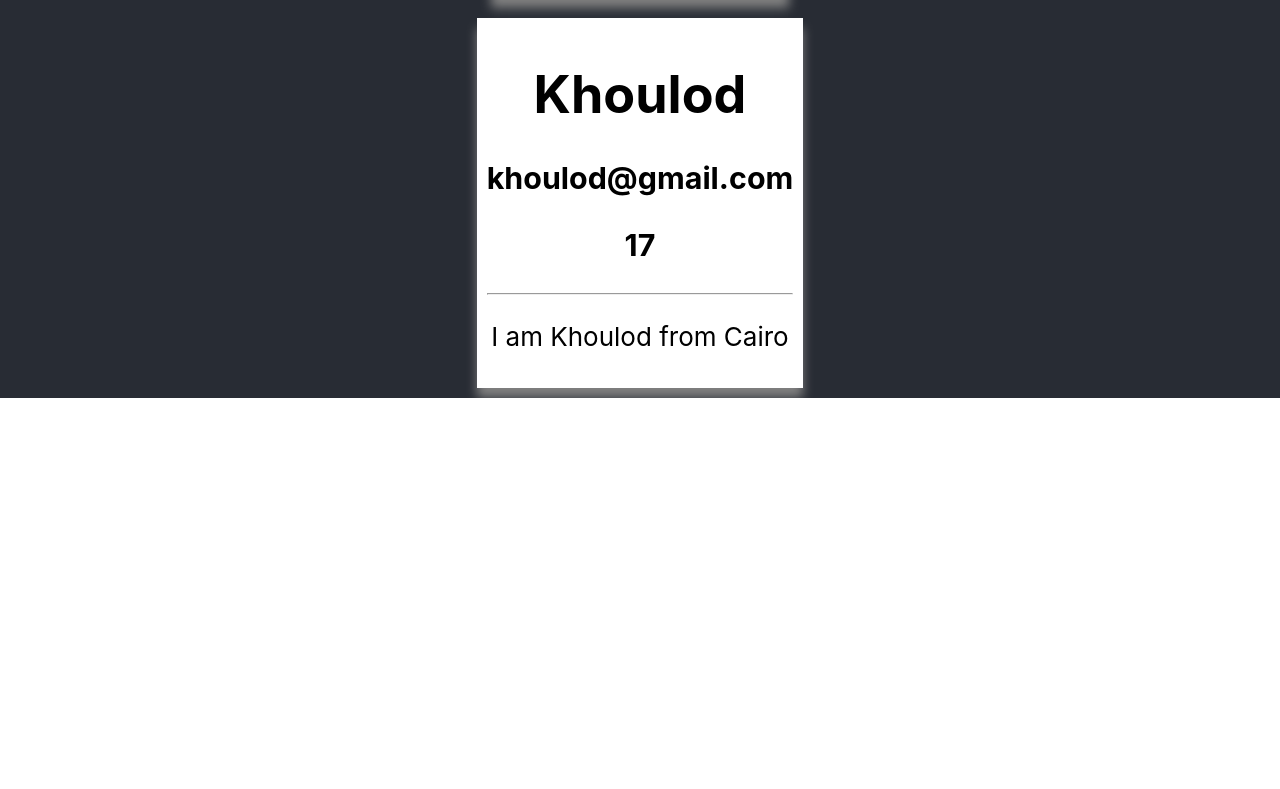
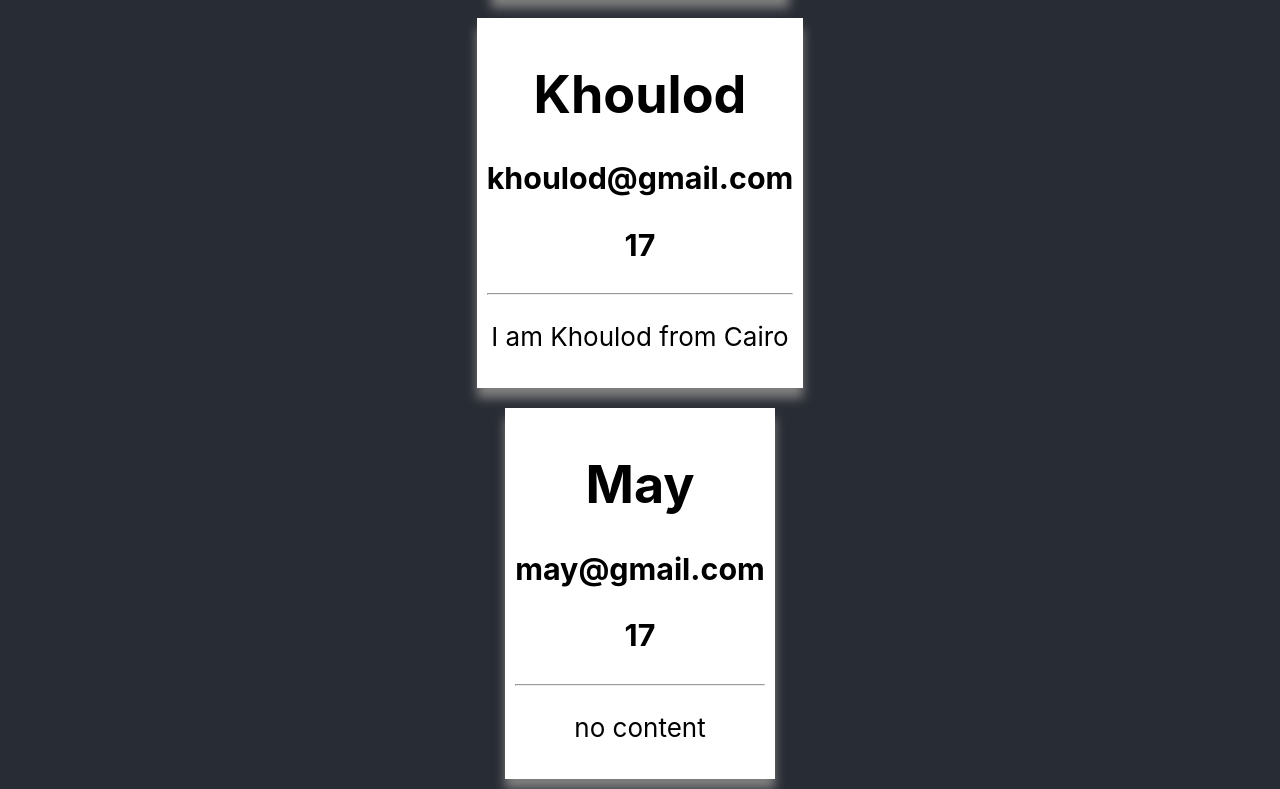
Before and after one commit to Islam412/REACT-Task1---Send-Componets, a React (Create React App) app: page / in a window 1280 px wide. Shown: the part 2459-3248 px from the top of the page. Before the commit the page ends 2857 px from the top, so only its background shows below. Built offline with nearby package versions, Linux system fonts and the light colour scheme.

Commit message:
add defult value off content

```diff
--- a/src/App.js
+++ b/src/App.js
@@ -18,6 +18,7 @@ function App() {
       <Artical personalName="Mahmoud" email="mahmoud@gmail.com" age="17" content= {fristArtical} />
       <Artical personalName="Sandy" email="sandy@gmail.com" age="17" content= {secondArtical} />
       <Artical personalName="Khoulod" email="khoulod@gmail.com" age="17" content= {thirdArtical} />
+      <Artical personalName="May" email="may@gmail.com" age="17" />
       </header>
     </div>
   );
--- a/src/Artical.js
+++ b/src/Artical.js
@@ -1,4 +1,4 @@
-export default function Artical({ personalName, email, age, content }) {
+export default function Artical({ personalName, email, age, content='no content' }) {
     return (
         <>
             <div style={{
```
